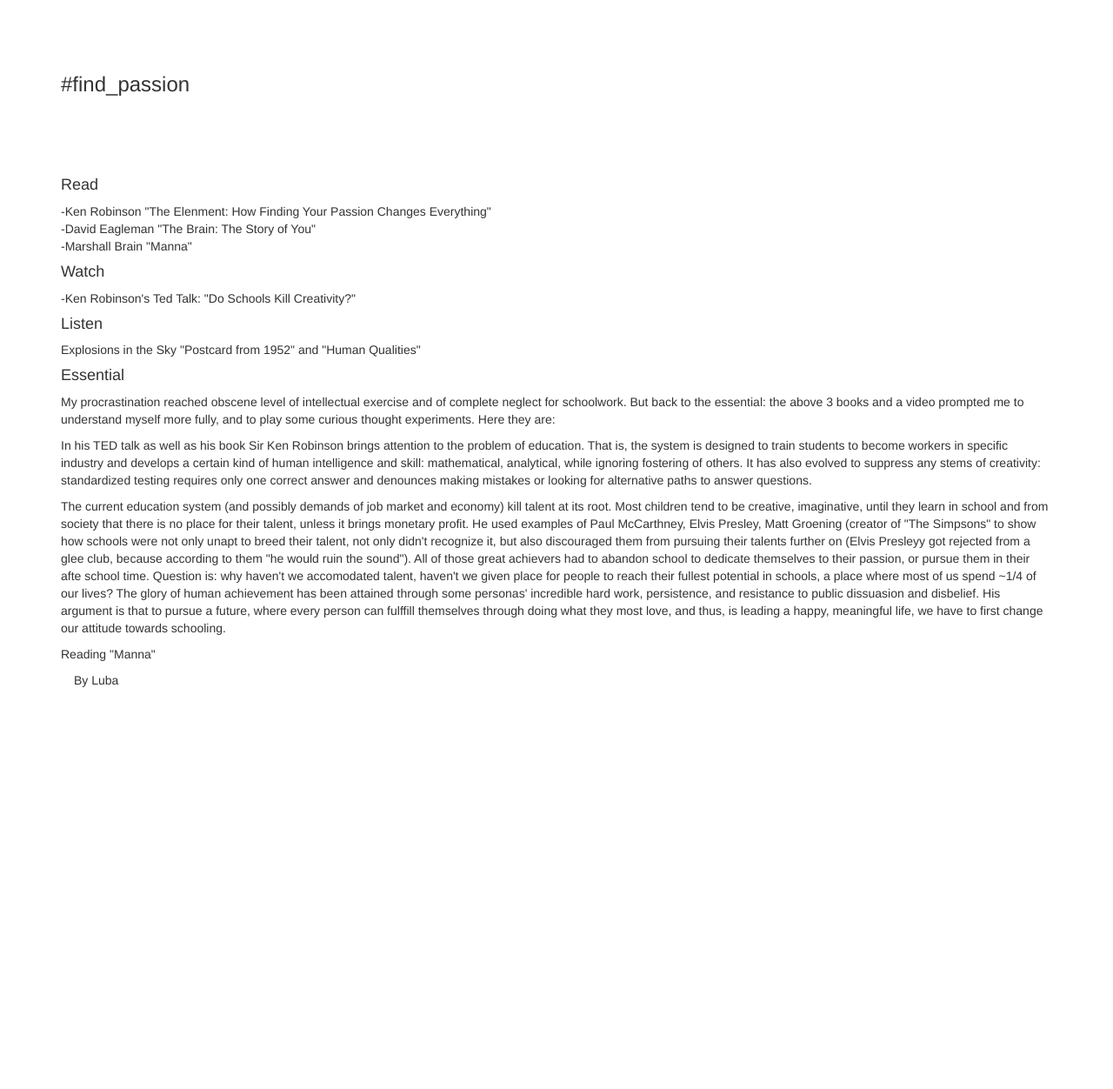
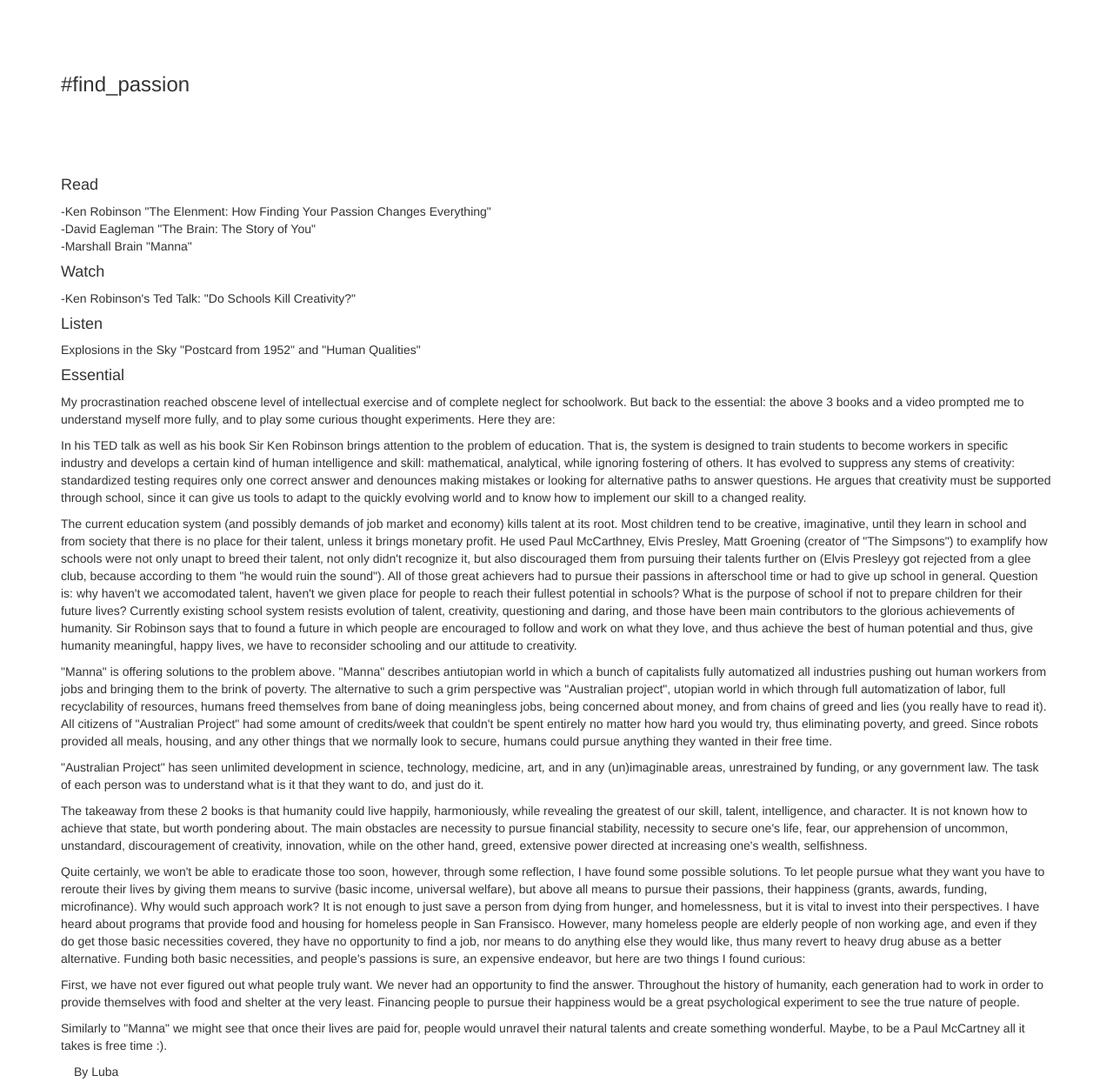
Before and after one commit to lubalesuan/moss, a Jekyll site: the page built from _posts/2017-10-22-passion.html, in a window 1280 px wide. Shown: the whole page at 87% size. Built offline with Jekyll 4.4.1, drawn with Linux system fonts in a browser that asks for light colours; some web fonts are replaced; before the commit the page ends 900 px from its top, so only the background shows below that.

Commit message:
long post

```diff
--- a/_posts/2017-10-22-passion.html
+++ b/_posts/2017-10-22-passion.html
@@ -12,6 +12,11 @@
 <p>Explosions in the Sky "Postcard from 1952" and "Human Qualities"</p>
 <h4>Essential</h4>
 <p>My procrastination reached obscene level of intellectual exercise and of complete neglect for schoolwork. But back to the essential: the above 3 books and a video prompted me to understand myself more fully, and to play some curious thought experiments. Here they are:</p>
-<p>In his TED talk as well as his book Sir Ken Robinson brings attention to the problem of education. That is, the system is designed to train students to become workers in specific industry and develops a certain kind of human intelligence and skill: mathematical, analytical, while ignoring fostering of others. It has also evolved to suppress any stems of creativity: standardized testing requires only one correct answer and denounces making mistakes or looking for alternative paths to answer questions.</p>
-<p>The current education system (and possibly demands of job market and economy) kill talent at its root. Most children tend to be creative, imaginative, until they learn in school and from society that there is no place for their talent, unless it brings monetary profit. He used examples of Paul McCarthney, Elvis Presley, Matt Groening (creator of "The Simpsons" to show how schools were not only unapt to breed their talent, not only didn't recognize it, but also discouraged them from pursuing their talents further on (Elvis Presleyy got rejected from a glee club, because according to them "he would ruin the sound"). All of those great achievers had to abandon school to dedicate themselves to their passion, or pursue them in their afte school time. Question is: why haven't we accomodated talent, haven't we given place for people to reach their fullest potential in schools, a place where most of us spend ~1/4 of our lives? The glory of human achievement has been attained through some personas' incredible hard work, persistence, and resistance to public dissuasion and disbelief. His argument is that to pursue a future, where every person can fulffill themselves through doing what they most love, and thus, is leading a happy, meaningful life, we have to first change our attitude towards schooling.</p>
-<p>Reading "Manna" </p>
+<p>In his TED talk as well as his book Sir Ken Robinson brings attention to the problem of education. That is, the system is designed to train students to become workers in specific industry and develops a certain kind of human intelligence and skill: mathematical, analytical, while ignoring fostering of others. It has evolved to suppress any stems of creativity: standardized testing requires only one correct answer and denounces making mistakes or looking for alternative paths to answer questions. He argues that creativity must be supported through school, since it can give us tools to adapt to the quickly evolving world and to know how to implement our skill to a changed reality.</p>
+<p>The current education system (and possibly demands of job market and economy) kills talent at its root. Most children tend to be creative, imaginative, until they learn in school and from society that there is no place for their talent, unless it brings monetary profit. He used Paul McCarthney, Elvis Presley, Matt Groening (creator of "The Simpsons") to examplify how schools were not only unapt to breed their talent, not only didn't recognize it, but also discouraged them from pursuing their talents further on (Elvis Presleyy got rejected from a glee club, because according to them "he would ruin the sound"). All of those great achievers had to pursue their passions in afterschool time or had to give up school in general. Question is: why haven't we accomodated talent, haven't we given place for people to reach their fullest potential in schools? What is the purpose of school if not to prepare children for their future lives? Currently existing school system resists evolution of talent, creativity, questioning and daring, and those have been main contributors to the glorious achievements of humanity. Sir Robinson says that to found a future in which people are encouraged to follow and work on what they love, and thus achieve the best of human potential and thus, give humanity meaningful, happy lives, we have to reconsider schooling and our attitude to creativity.</p>
+<p>"Manna" is offering solutions to the problem above. "Manna" describes antiutopian world in which a bunch of capitalists fully automatized all industries pushing out human workers from jobs and bringing them to the brink of poverty. The alternative to such a grim perspective was "Australian project", utopian world in which through full automatization of labor, full recyclability of resources, humans freed themselves from bane of doing meaningless jobs, being concerned about money, and from chains of greed and lies (you really have to read it). All citizens of "Australian Project" had some amount of credits/week that couldn't be spent entirely no matter how hard you would try, thus eliminating poverty, and greed. Since robots provided all meals, housing, and any other things that we normally look to secure, humans could pursue anything they wanted in their free time.</p>
+<p>"Australian Project" has seen unlimited development in science, technology, medicine, art, and in any (un)imaginable areas, unrestrained by funding, or any government law. The task of each person was to understand what is it that they want to do, and just do it.</p>
+<p>The takeaway from these 2 books is that humanity could live happily, harmoniously, while revealing the greatest of our skill, talent, intelligence, and character. It is not known how to achieve that state, but worth pondering about. The main obstacles are necessity to pursue financial stability, necessity to secure one's life, fear, our apprehension of uncommon, unstandard, discouragement of creativity, innovation, while on the other hand, greed, extensive power directed at increasing one's wealth, selfishness.</p>
+<p>Quite certainly, we won't be able to eradicate those too soon, however, through some reflection, I have found some possible solutions. To let people pursue what they want you have to reroute their lives by giving them means to survive (basic income, universal welfare), but above all means to pursue their passions, their happiness (grants, awards, funding, microfinance). Why would such approach work? It is not enough to just save a person from dying from hunger, and homelessness, but it is vital to invest into their perspectives. I have heard about programs that provide food and housing for homeless people in San Fransisco. However, many homeless people are elderly people of non working age, and even if they do get those basic necessities covered, they have no opportunity to find a job, nor means to do anything else they would like, thus many revert to heavy drug abuse as a better alternative. Funding both basic necessities, and people's passions is sure, an expensive endeavor, but here are two things I found curious:</p>
+<p>First, we have not ever figured out what people truly want. We never had an opportunity to find the answer. Throughout the history of humanity, each generation had to work in order to provide themselves with food and shelter at the very least. Financing people to pursue their happiness would be a great psychological experiment to see the true nature of people.</p>
+<p>Similarly to "Manna" we might see that once their lives are paid for, people would unravel their natural talents and create something wonderful. Maybe, to be a Paul McCartney all it takes is free time :).</p>
```
